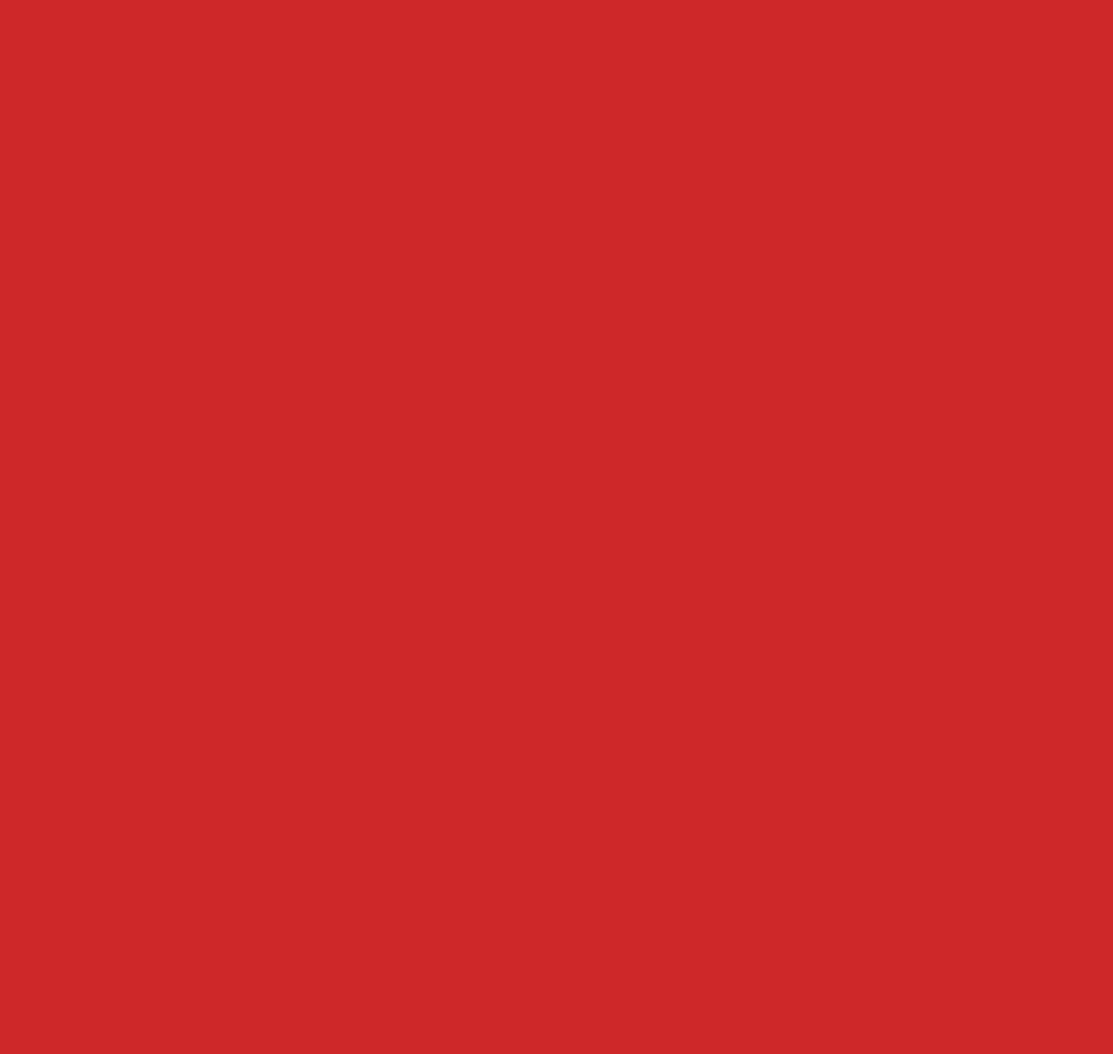
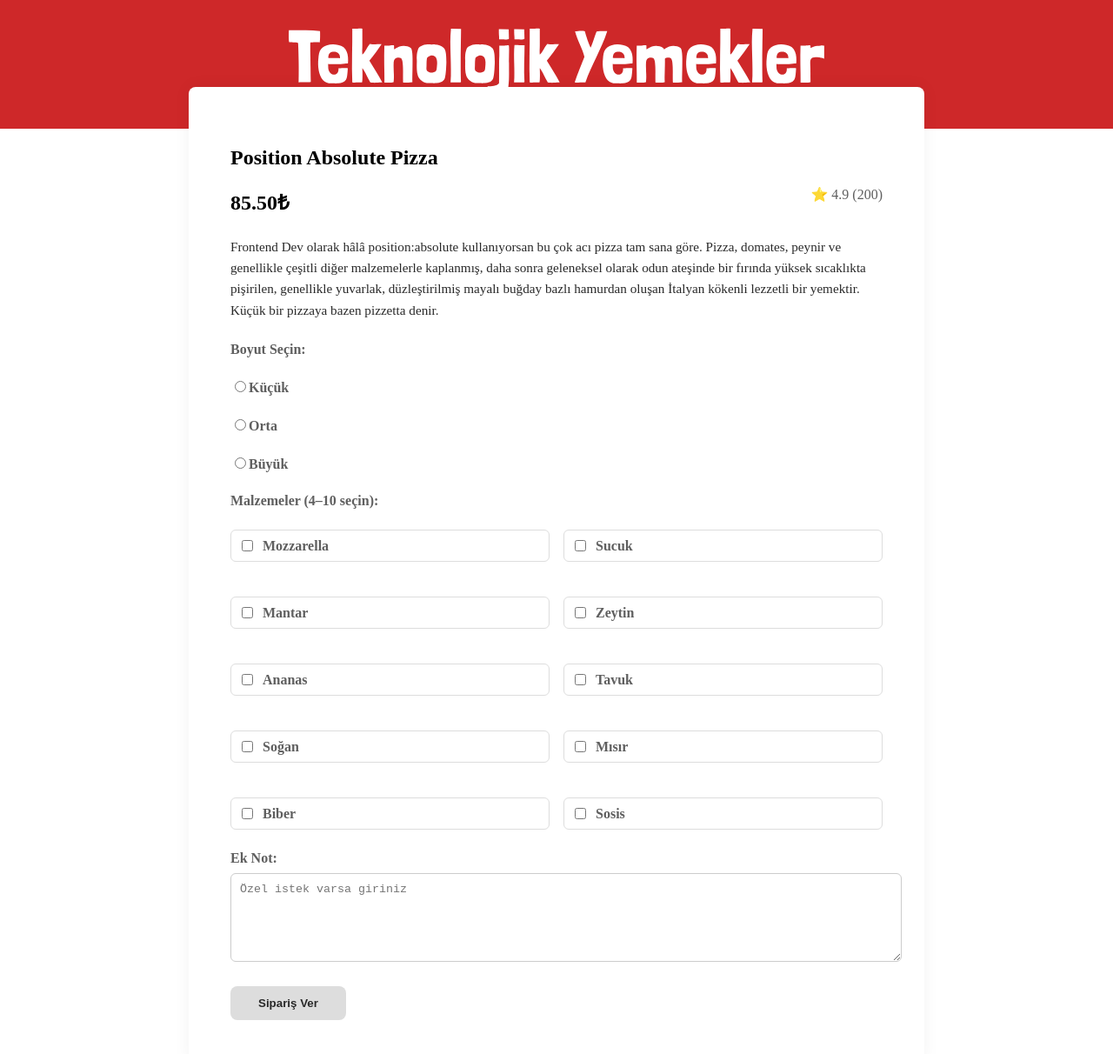
Before and after one commit to alitanca/s8-challenge, a React (Vite) app: page /order-pizza in a window 1280 px wide. Before the commit this address had no page. Shown: the top 1212 px of the page at 87% size. Before the commit the page ends 800 px from the top, so only its background shows below. Built offline with nearby package versions, Linux system fonts and the light colour scheme.

Commit message:
updated-order page

```diff
--- a/src/App.css
+++ b/src/App.css
@@ -2,7 +2,6 @@
 #root {
   width: 100vw;
   height: 100vh;
-  background-color: #CE2829;
 }
 
 
--- a/src/App.jsx
+++ b/src/App.jsx
@@ -9,7 +9,7 @@ function App() {
     <Router>
       <Routes>
         <Route path="/" element={<Home />} />
-        <Route path="/pizza" element={<OrderPizza />} />
+        <Route path="/order-pizza" element={<OrderPizza />} />
         <Route path="/success" element={<Success />} />
       </Routes>
     </Router>
--- a/src/components/Home.css
+++ b/src/components/Home.css
@@ -10,7 +10,7 @@
 .home-logo {
   width: 220px;
   position: absolute;
-  top: 80px;
+  top: 120px;
   left: 50%;
   transform: translateX(-50%);
   z-index: 2;
@@ -19,7 +19,7 @@
 
 .home-slogan {
   position: absolute;
-  top: 150px;
+  top: 120px;
   left: 50%;
   transform: translateX(-50%);
   font-family: 'Roboto Condensed', sans-serif;
--- a/src/components/OrderPizza.css
+++ b/src/components/OrderPizza.css
@@ -1,101 +1,155 @@
 @import url('https://fonts.googleapis.com/css2?family=Roboto+Condensed:wght@400;700&display=swap');
 
-.order-form {
+.order-container {
+  font-family: 'Roboto Condensed', sans-serif;
   background-color: #FAF7F2;
-  padding: 2.5rem;
-  max-width: 700px;
-  margin: 2rem auto;
+  max-width: 800px;
+  margin: 0 auto;
   border-radius: 10px;
-  font-family: 'Roboto Condensed', sans-serif;
+  overflow: hidden;
   box-shadow: 0 0 20px rgba(0, 0, 0, 0.05);
-  position: relative;
 }
 
-.red-theme h2 {
-  color: #CE2829;
-  text-align: center;
+.pizza-description {
+  color: #292929;
+  font-size: 0.95rem;
+  line-height: 1.6;
   margin-bottom: 1.5rem;
+  text-align: left;
 }
 
-.logo-container {
-  position: absolute;
-  top: -40px;
-  left: calc(50% - 40px);
-  background: white;
-  border-radius: 50%;
-  padding: 0.5rem;
-  box-shadow: 0 0 10px rgba(0,0,0,0.1);
+
+.order-header {
+  background-color: #CE2829;
+  text-align: center;
+  padding: 2rem 0;
 }
 
-.logo-container img {
-  width: 80px;
-  height: auto;
+.order-header img {
+  height: 80px;
+}
+
+.order-form {
+  max-width: 750px;
+  margin: -3rem auto 0 auto;
+  background: white;
+  padding: 3rem;
+  border-radius: 8px;
+  box-shadow: 0 0 20px rgba(0,0,0,0.05);
+}
+
+.order-form h1 {
+  font-size: 2rem;
+  text-align: center;
+  margin-bottom: 2rem;
+  color: #292929;
 }
 
 .order-form label {
   display: block;
-  margin-bottom: 1.2rem;
+  margin-bottom: 1.5rem;
   color: #5F5F5F;
   font-weight: bold;
 }
 
 .order-form input[type="text"],
+.order-form select,
 .order-form textarea {
   width: 100%;
-  padding: 8px;
-  margin-top: 0.25rem;
+  padding: 10px;
+  margin-top: 0.5rem;
   border: 1px solid #ccc;
-  border-radius: 4px;
+  border-radius: 6px;
 }
 
-.radio-group {
+.dropdown-group {
   display: flex;
   gap: 1rem;
-  margin-top: 0.5rem;
+  margin-bottom: 2rem;
+}
+
+.malzeme-grubu p {
+  font-weight: bold;
+  margin-bottom: 0.25rem;
+}
+
+.malzeme-grubu small {
+  font-size: 0.8rem;
+  color: #888;
+  margin-bottom: 1rem;
+  display: block;
 }
 
 .malzemeler-grid {
   display: grid;
   grid-template-columns: 1fr 1fr;
-  gap: 0.75rem;
-  margin-top: 0.5rem;
+  gap: 1rem;
 }
 
 .malzemeler-grid label {
+  background: #fff;
+  padding: 0.5rem;
+  border: 1px solid #ddd;
+  border-radius: 6px;
   display: flex;
   align-items: center;
   gap: 0.5rem;
-  padding: 0.5rem;
-  background-color: white;
-  border: 1px solid #ccc;
-  border-radius: 4px;
 }
 
-.order-form button {
-  width: 100%;
-  padding: 0.9rem;
-  background-color: #CE2829;
-  color: white;
-  border: none;
-  border-radius: 4px;
-  font-size: 1.05rem;
-  font-weight: bold;
-  margin-top: 1.5rem;
-  cursor: pointer;
-  transition: background-color 0.3s;
+textarea {
+  min-height: 80px;
+  resize: vertical;
 }
 
-.order-form button:hover:enabled {
-  background-color: #a91e21;
+.form-footer {
+  display: flex;
+  justify-content: space-between;
+  align-items: center;
+  margin-top: 2rem;
 }
 
-.order-form button:disabled {
-  background-color: #ccc;
+.fiyat-bilgi {
+  color: #5F5F5F;
+  font-weight: bold;
+}
+
+button[type="submit"] {
+  background-color: #FDC913;
+  color: #292929;
+  font-weight: bold;
+  padding: 0.75rem 2rem;
+  border: none;
+  border-radius: 8px;
+  cursor: pointer;
+}
+
+button[disabled] {
+  background-color: #ddd;
   cursor: not-allowed;
 }
 
 .error-text {
   color: #CE2829;
-  font-size: 0.875rem;
+  font-size: 0.85rem;
   margin-top: 0.25rem;
 }
+
+.pizza-info-row {
+  display: flex;
+  justify-content: space-between;
+  align-items: center;
+  margin-bottom: 1.5rem;
+  margin-top: -1rem;
+}
+
+.pizza-price {
+  margin-top: 1rem;
+  font-size: 1.5rem;
+  font-weight: bold;
+}
+
+.pizza-rating {
+  font-size: 1rem;
+  color: #5F5F5F;
+  font-weight: 500;
+}
--- a/src/components/OrderPizza.jsx
+++ b/src/components/OrderPizza.jsx
@@ -2,17 +2,14 @@ import { useState } from "react";
 import { useNavigate } from "react-router-dom";
 import axios from "axios";
 import "./OrderPizza.css";
-import logo from "/src/components/images/iteration-1-images/logo.svg";
-
-
+import logo from "../components/images/iteration-1-images/logo.svg";
 
 export default function OrderPizza() {
   const navigate = useNavigate();
   const [formData, setFormData] = useState({
-    isim: "",
     boyut: "",
     malzemeler: [],
-    özel: ""
+    özel: "",
   });
   const [hata, setHata] = useState("");
 
@@ -34,7 +31,6 @@ export default function OrderPizza() {
   };
 
   const formGecerliMi =
-    formData.isim.length >= 3 &&
     formData.boyut &&
     formData.malzemeler.length >= 4 &&
     formData.malzemeler.length <= 10;
@@ -49,38 +45,28 @@ export default function OrderPizza() {
           "x-api-key": "reqres-free-v1"
         }
       })
-      .then((res) => {
-        console.log("Sipariş Yanıtı:", res.data);
-        navigate("/success");
-      })
-      .catch((err) => {
-        console.error("Hata:", err);
-        setHata("Sipariş gönderilirken bir hata oluştu.");
-      });
+      .then(() => navigate("/success"))
+      .catch(() => setHata("Sipariş gönderilirken bir hata oluştu."));
   };
 
   return (
-    <form className="order-form red-theme" onSubmit={handleSubmit}>
-      <div className="logo-container">
+    <>
+      <header className="order-header">
         <img src={logo} alt="Teknolojik Yemekler Logo" />
+      </header>
+
+      <form className="order-form" onSubmit={handleSubmit}>
+        <h2>Position Absolute Pizza</h2>
+
+        <div className="pizza-info-row">
+          <div className="pizza-price">85.50₺</div>
+          <div className="pizza-rating">⭐ 4.9 (200)</div>
         </div>
 
-      <h2>Pizza Siparişini Hazırla</h2>
-
-      <label htmlFor="isim">
-        İsim:
-        <input
-          id="isim"
-          type="text"
-          name="isim"
-          value={formData.isim}
-          onChange={handleChange}
-          placeholder="Adınızı yazın"
-        />
-        {formData.isim.length > 0 && formData.isim.length < 3 && (
-          <p className="error-text">En az 3 karakter gerekli.</p>
-        )}
-      </label>
+        <p className="pizza-description">
+          Frontend Dev olarak hâlâ position:absolute kullanıyorsan bu çok acı pizza tam sana göre.
+          Pizza, domates, peynir ve genellikle çeşitli diğer malzemelerle kaplanmış, daha sonra geleneksel olarak odun ateşinde bir fırında yüksek sıcaklıkta pişirilen, genellikle yuvarlak, düzleştirilmiş mayalı buğday bazlı hamurdan oluşan İtalyan kökenli lezzetli bir yemektir. Küçük bir pizzaya bazen pizzetta denir.
+        </p>
 
         <label>Boyut Seçin:</label>
         <div className="radio-group">
@@ -113,12 +99,6 @@ export default function OrderPizza() {
             </label>
           ))}
         </div>
-      {formData.malzemeler.length < 4 && (
-        <p className="error-text">En az 4 malzeme seçmelisiniz.</p>
-      )}
-      {formData.malzemeler.length > 10 && (
-        <p className="error-text">En fazla 10 malzeme seçebilirsiniz.</p>
-      )}
 
         <label htmlFor="özel">
           Ek Not:
@@ -137,5 +117,6 @@ export default function OrderPizza() {
           Sipariş Ver
         </button>
       </form>
+    </>
   );
 }
--- a/src/index.css
+++ b/src/index.css
@@ -1,15 +1,7 @@
 /* index.css */
-* {
+html, body {
   margin: 0;
   padding: 0;
-  box-sizing: border-box;
+  height: 100%;
+  width: 100%;
 }
-
-html, body, #root {
-  width: 100vw;
-  height: 100vh;
-  margin: 0;
-  padding: 0;
-  overflow-x: hidden;
-  background-color: #CE2829;
-}
```
Lines whose indentation alone changed are shown as unchanged.
